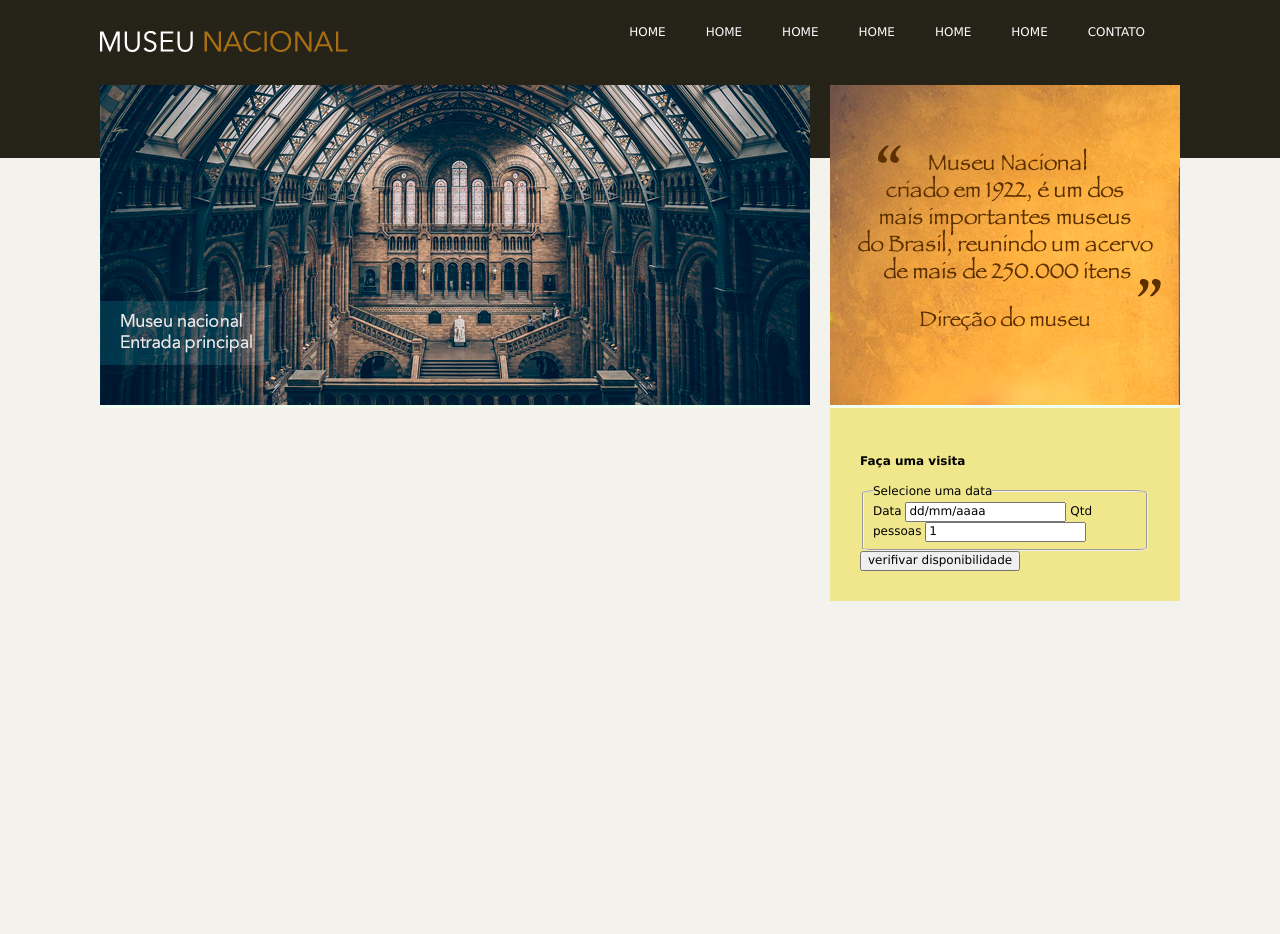
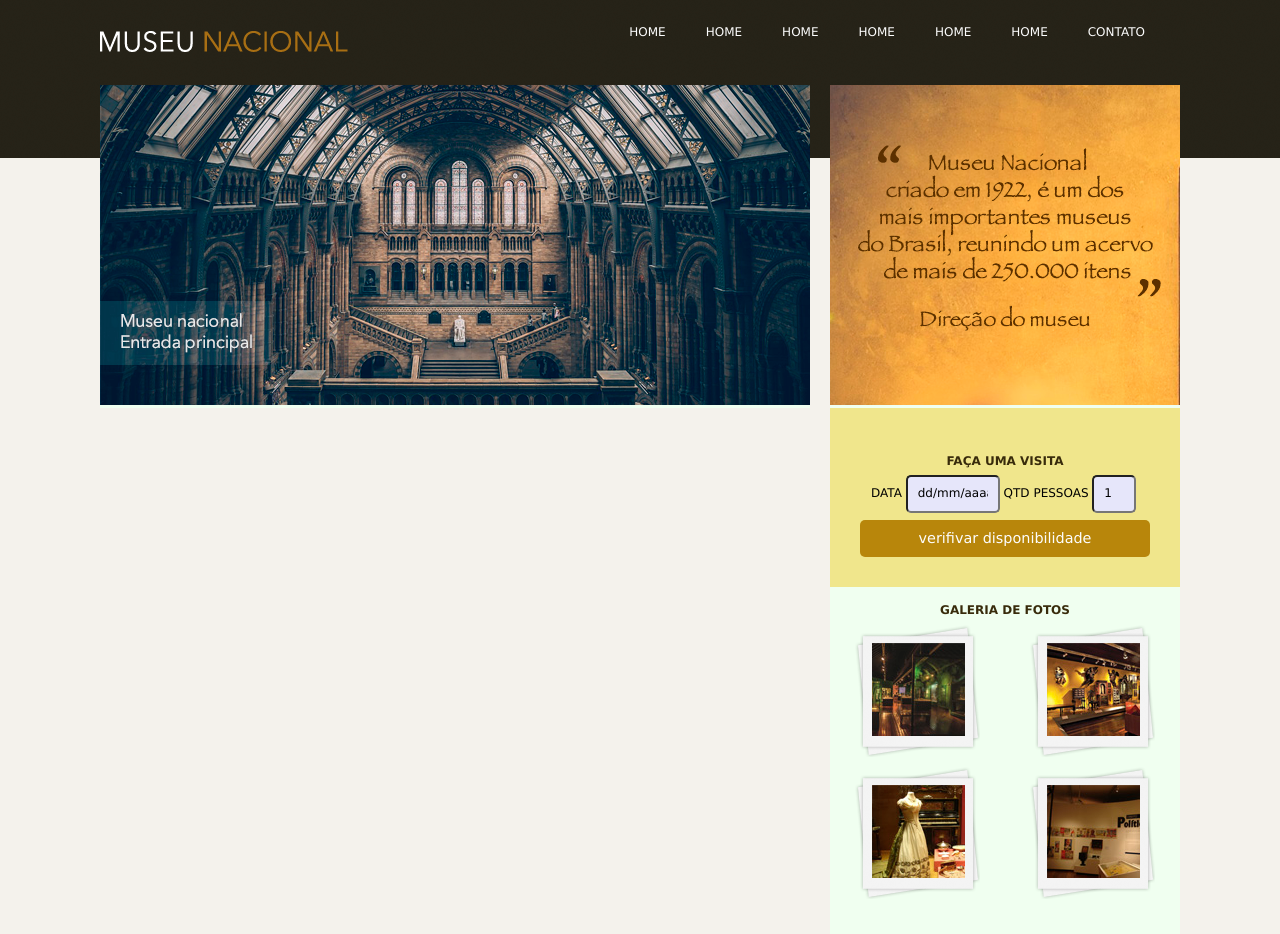
Before and after one commit to JairoBrito/Museu-Nacional, a plain HTML site: page Index.html in a window 1280 px wide. Before the commit the page ends 800 px from the top, so only its background shows below. Drawn offline with Linux system fonts and the light colour scheme.

Commit message:
Barra lateral finalizada

```diff
--- a/Index.html
+++ b/Index.html
@@ -41,15 +41,31 @@
                         <h4>Faça uma visita</h4>
                         <form>
                             <fieldset>
-                            <legend>Selecione uma data</legend>
+                            <legend></legend>
                             <label for="data">Data</label>
                             <input type="text" id="data" value="dd/mm/aaaa">
 
                             <label for="qtd">Qtd pessoas</label>
-                            <input type="text" id="qtd" value="1">
+                            <input style="width:20px;" type="text" id="qtd" value="1">
                             </fieldset>
-                            <input type="submit" value="verifivar disponibilidade">
+                            <input id="botão" type="submit" value="verifivar disponibilidade">
                         </form>
+                    </section>
+                    <section id="galeria">
+                        <h4>Galeria de fotos</h4>
+                        <a href="">
+                            <img src="img/imagem1.jpg" width="93px" height="93px" alt="Album 01">
+                        </a>
+                        <a href="">
+                            <img src="img/imagem2.jpg" width="93px" height="93px" alt="Album 02">
+                        </a>
+                        <a href="">
+                            <img src="img/imagem3.jpg" width="93px" height="93px" alt="Album 03">
+                        </a>
+                        <a href="">
+                            <img src="img/imagem4.jpg" width="93px" height="93px" alt="Album 04">
+                        </a>
+
                     </section>
                 </aside>
 
--- a/css/style.css
+++ b/css/style.css
@@ -46,12 +46,12 @@ nav li a:link{
     text-transform: uppercase;
 }
 nav li a:hover{
-    color: rgb(189, 219, 19);
-    border-bottom: 1px solid rgb(189, 219, 19);
+    color: darkgoldenrod;
+    border-bottom: 1px solid darkgoldenrod;
 }
 /*Fim header */
 
-/* Conteudo */
+/* Conteudo  */
 #conteudo{
     width: 710px;
     float: left;
@@ -61,11 +61,53 @@ aside{
     float: right;
     width: 350px;
     background-color: honeydew;
+    padding-bottom: 30px;
 }
 section#visita{
     background-color: khaki;
     padding: 30px;
 }
+/* Formulário */
+h4{
+    text-transform: uppercase;
+    text-align: center;
+    padding: 0;
+    margin-bottom: 3px;
+    color: rgb(56, 43, 11) ;
+}
 fieldset{
-    border-radius: 5%;
+    border: none;
 }
+label{
+    padding-top: 5px;
+    text-transform: uppercase;
+}
+input{
+    padding: 10px;
+    margin: 10px;
+    border-radius: 5px;
+    background-color: lavender;
+    width: 70px;
+}
+input#botão{
+    background-color:darkgoldenrod;
+    color:#fdfdfd ;
+    width: 100%;
+    font-size: 1.2em;
+    border: none;
+    cursor: pointer;
+}
+/* Fim do formulário */
+/* Galeria de fotos */
+section#galeria a {
+    display: block;
+    background-image: url(../img/fundo-foto.png);
+    float: left;
+    padding: 15px 15px 18px 15px;
+    margin: 5px 25px;
+}
+section#galeria img{
+    margin-left: 2px;
+    margin-top: 3px;
+}
+/* Fim galeria de fotos */
```
